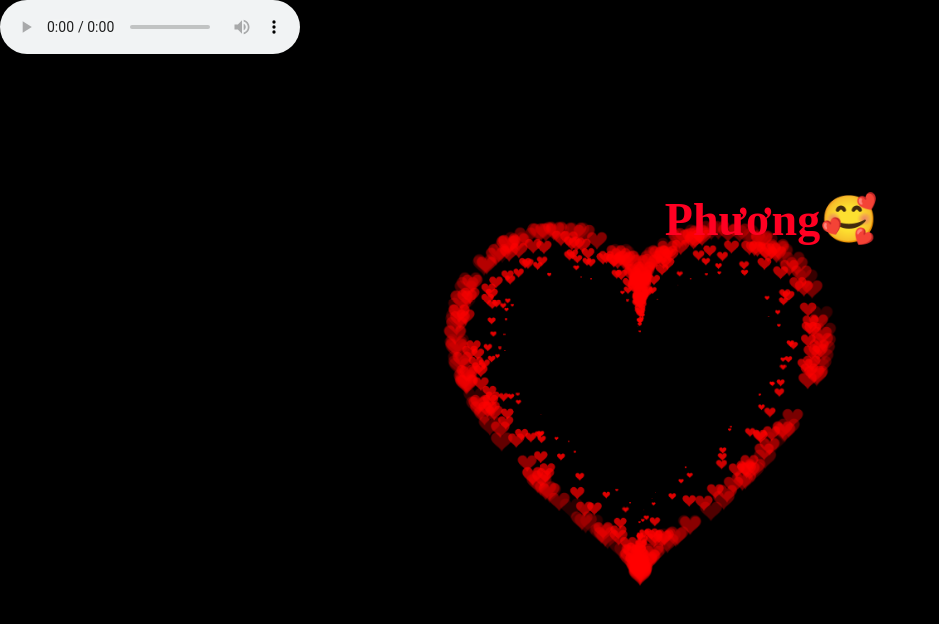
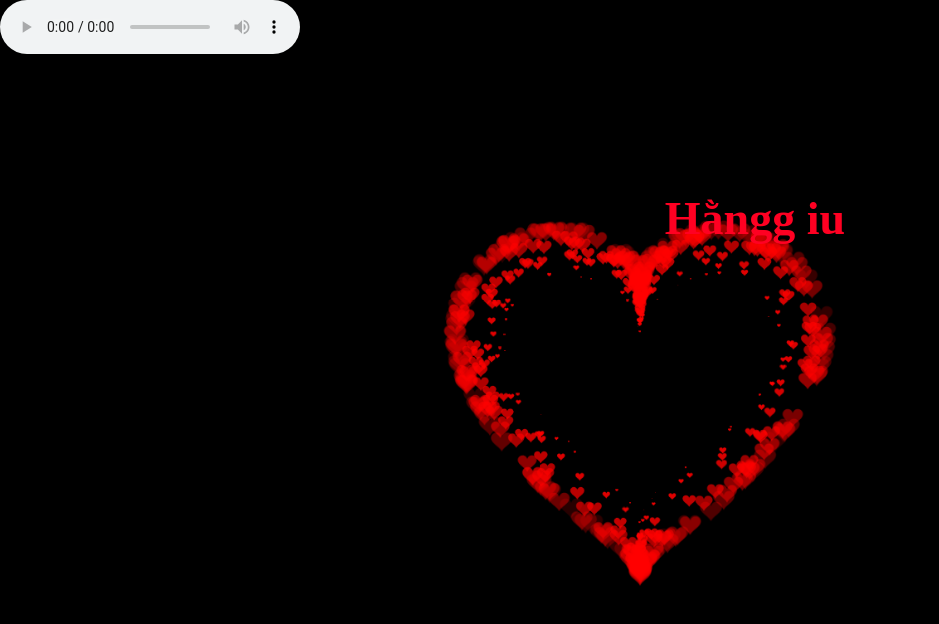
Before and after one commit to ngocloi1/Love, a website: page index.html in a window 1280 px wide. Shown: the whole page, without its empty margins (0-939 px from the left). Drawn offline with Linux system fonts and the light colour scheme.

Commit message:
Update index.html

```diff
--- a/index.html
+++ b/index.html
@@ -91,7 +91,7 @@ h1 {
  <BODY>
 
     <div class="b">
-      <h1 class="T"> Phương🥰 </h1>
+      <h1 class="T"> Hằngg iu </h1>
   <canvas id="pinkboard"></canvas>
   <script src="main.js"></script>
   </div>
```
